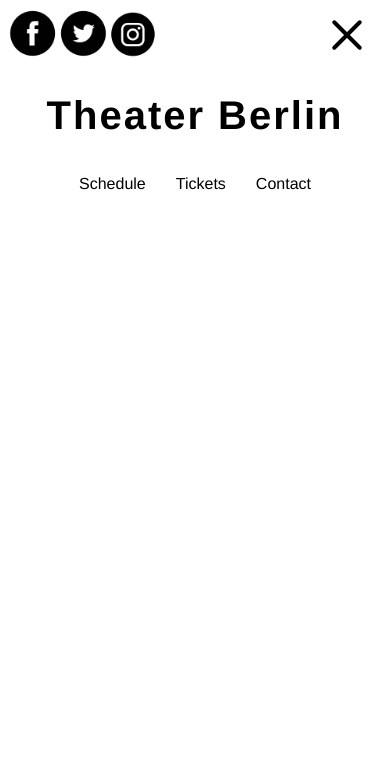
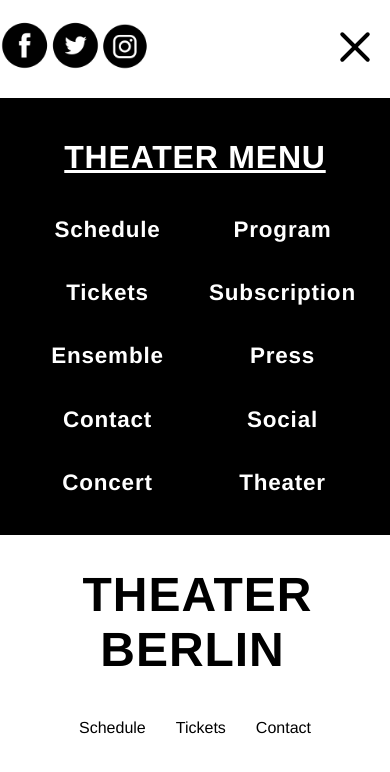
Before and after one commit to JacobWylie/kultur-test, a website: page public/index.html in a window 390 px wide. Both pictures are taken after a click on the button 347 px from the left and 37 px from the top of the page. Drawn offline with Linux system fonts and the light colour scheme; files that its build step writes are made by us from their sources; files whose address does not match are found by name.

Commit message:
animate dropdown menu and style that baby

```diff
--- a/public/index.html
+++ b/public/index.html
@@ -31,6 +31,19 @@
 
 		<!-- Dropdown Navbar that displays when burger menu clicked -->
 		<div class="dropdown-nav">
+			<h1>Theater Menu</h1>
+			<div class="dropdown-nav-links">
+				<h3><a href="">Schedule</a></h3>
+				<h3><a href="">Program</a></h3>
+				<h3><a href="">Tickets</a></h3>
+				<h3><a href="">Subscription</a></h3>
+				<h3><a href="">Ensemble</a></h3>
+				<h3><a href="">Press</a></h3>
+				<h3><a href="">Contact</a></h3>
+				<h3><a href="">Social</a></h3>
+				<h3><a href="">Concert</a></h3>
+				<h3><a href="">Theater</a></h3>
+			</div>
 
 		</div>
 
--- a/public/js/index.js
+++ b/public/js/index.js
@@ -1,9 +1,11 @@
 const hamburger = document.querySelector('.hamburger');
+const dropdownNav = document.querySelector('.dropdown-nav');
 
 // Functionality for burger menu
 function burgerMenu() {
 	// Adds/Removes class from burger for css animation
 	this.classList.toggle('is-active');
+	dropdownNav.classList.toggle('fade')
 }
 
 hamburger.addEventListener('click', burgerMenu);
--- a/public/sass/_header.scss
+++ /dev/null
@@ -1,58 +0,0 @@
-header {
-	font-family: $font-stack;
-	// Primary Navbar Social Links and Hamburger Menu
-	.primary-nav {
-		display: flex;
-		flex-direction: row;
-		justify-content: space-between;
-		.social-link {
-			display: flex;
-			flex-direction: row;
-			.social-link-icon {
-				a {
-					transition: opacity 0.25s ease-in-out;
-					&:hover {
-						opacity: .8;
-					}
-				}
-				img {
-					width: 50px;
-				}
-			}
-		}
-		.hamburger-menu {
-
-		}
-	}
-
-	// Dropdown Navbar that display when hamburger is clicked
-
-	// Title
-	.title {
-		h1 {
-			text-align: center;
-			letter-spacing: .05em;
-			font-size: 2.5em;
-			a {
-				padding: 5px;
-			}
-		}
-	}
-
-	// Secondary Navbar
-	.secondary-nav {
-		display: flex;
-		flex-direction: row;
-		justify-content: center;
-		.secondary-nav-link {
-			margin: 10px;
-			a {
-				padding: 5px;
-				transition: opacity 0.25s ease-in-out;
-				&:hover {
-					opacity: .5;
-				}
-			}
-		}
-	}
-}
--- /dev/null
+++ b/public/sass/header/_dropdown-nav.scss
@@ -0,0 +1,80 @@
+// Dropdown Navbar that display when hamburger is clicked
+.dropdown-nav {
+	background-color: black;
+	display: none;
+	animation: fade .4s linear;
+	opacity: 0;
+	padding: 20px;
+	letter-spacing: .05em;
+	h1 {
+		color: white;
+		text-align: center;
+		text-decoration: underline;
+		text-transform: uppercase;
+	}
+	.dropdown-nav-links {
+		margin: 0 auto;
+		display: flex;
+		flex-flow: row wrap;
+		justify-content: space-between;
+		max-width: 600px;
+		h3 {
+			width: 30%;
+			text-align: center;
+		}
+		a {
+			color: white;
+			padding: 5px;
+			font-size: 1.2em;
+			position: relative;
+			transition: opacity 0.25s ease-in-out;
+			-webkit-transition: opacity 0.25s ease-in-out;
+			&:hover {
+				opacity: .9;
+			}
+			&:before {
+				content: "";
+				position: absolute;
+				width: 100%;
+				height: 2px;
+				bottom: 0;
+				left: 0;
+				background-color: white;
+				visibility: hidden;
+				-webkit-transform: scaleX(0);
+				transform: scaleX(0);
+				-webkit-transition: all 0.25s ease-in-out 0s;
+				transition: all 0.25s ease-in-out 0s;
+			}
+			&:hover:before {
+				visibility: visible;
+				-webkit-transform: scaleX(1);
+				transform: scaleX(1);
+			}
+		}
+	}
+}
+
+.fade {
+	display: block;
+	opacity: 1;
+}
+
+@keyframes fade {
+	0% {
+		opacity: 0
+	}
+	100% {
+		opacity: 1
+	}
+}
+
+@media (max-width: 500px) {
+	.dropdown-nav{
+	.dropdown-nav-links {
+		h3 {
+			width: 50%;
+		}
+	}
+	}
+}
--- /dev/null
+++ b/public/sass/header/_header.scss
@@ -0,0 +1,19 @@
+@import 'primary-nav';
+@import 'secondary-nav';
+@import 'dropdown-nav';
+
+header {
+	font-family: $font-stack;
+	// Title
+	.title {
+		h1 {
+			text-align: center;
+			letter-spacing: .02em;
+			font-size: 3em;
+			text-transform: uppercase;
+			a {
+				padding: 5px;
+			}
+		}
+	}
+}
--- /dev/null
+++ b/public/sass/header/_primary-nav.scss
@@ -0,0 +1,27 @@
+// Primary Navbar Social Links and Hamburger Menu
+.primary-nav {
+	display: flex;
+	flex-direction: row;
+	justify-content: space-between;
+	max-width: 900px;
+	margin: 20px auto;
+	.social-link {
+		display: flex;
+		flex-direction: row;
+		.social-link-icon {
+			a {
+				transition: opacity 0.25s ease-in-out;
+				-webkit-transition: opacity 0.25s ease-in-out;
+				&:hover {
+					opacity: .8;
+				}
+			}
+			img {
+				width: 50px;
+			}
+		}
+	}
+	.hamburger-menu {
+
+	}
+}
--- /dev/null
+++ b/public/sass/header/_secondary-nav.scss
@@ -0,0 +1,16 @@
+// Secondary Navbar
+.secondary-nav {
+	display: flex;
+	flex-direction: row;
+	justify-content: center;
+	.secondary-nav-link {
+		margin: 10px;
+		a {
+			padding: 5px;
+			transition: opacity 0.25s ease-in-out;
+			&:hover {
+				opacity: .5;
+			}
+		}
+	}
+}
--- a/public/sass/index.scss
+++ b/public/sass/index.scss
@@ -6,11 +6,15 @@ $font-stack: Helvetica, sans-serif;
     outline: none;
 }
 
+body {
+	margin: 0;
+}
+
 a {
 	text-decoration: none;
 	color: black;
 }
 
 // Import SCSS Partials
-@import 'header';
+@import 'header/header';
 @import 'hamburger/hamburgers'
```
Also changed, not shown: index.html (+1 -1 lines), build/build.min.css, build/build.min.js.
